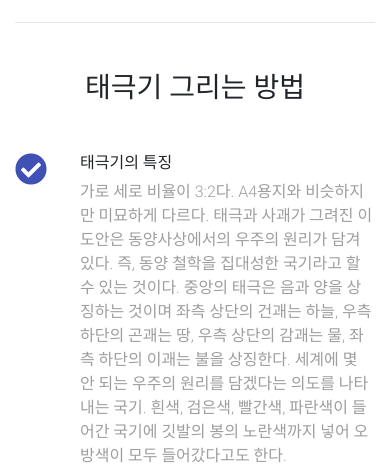
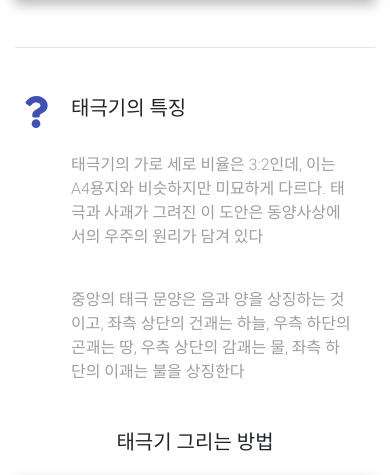
Before and after one commit to Korea-Flag-Classification/Web, a Flask app: page / in a window 390 px wide. Shown: the part 1754-2229 px from the top of the page. Run offline with Flask 2, Linux system fonts and the light colour scheme; some libraries are stand-ins or nearby versions.

Commit message:
Upload html

```diff
--- a/pybo/templates/index.html
+++ b/pybo/templates/index.html
@@ -29,7 +29,7 @@
 
       </style>
     <style type="text/css">/* Chart.js */
-    @-webkit-keyframes chartjs-render-animation{from{opacity:0.99}to{opacity:1}}@keyframes chartjs-render-animation{from{opacity:0.99}to{opacity:1}}.chartjs-render-monitor{-webkit-animation:chartjs-render-animation 0.001s;animation:chartjs-render-animation 0.001s;}</style></head>
+    @-webkit-keyframes chartjs-render-animation{from{opacity:0.5}to{opacity:0.7}}@keyframes chartjs-render-animation{from{opacity:0.5}to{opacity:0.7}}.chartjs-render-monitor{-webkit-animation:chartjs-render-animation 0.001s;animation:chartjs-render-animation 0.001s;}</style></head>
 
     <body>
       <nav class="navbar fixed-top navbar-expand-lg navbar-dark scrolling-navbar">
@@ -76,7 +76,7 @@
 
           <!--First slide-->
           <div class="carousel-item">
-            <div class="view" style="background-image: url('https://cdn.pixabay.com/photo/2017/11/08/08/07/gyeongbok-palace-2929520_960_720.jpg'); background-repeat: no-repeat; background-size: cover;">
+            <div class="view" style="background-image: url('https://cdn.pixabay.com/photo/2017/11/08/08/07/gyeongbok-palace-2929520_960_720.jpg'); background-repeat: no-repeat; background-size: cover; opacity: 0.8">
 
               <!-- Mask & flexbox options-->
               <div class="mask rgba-black-light d-flex justify-content-center align-items-center">
@@ -88,15 +88,19 @@
                   </h1>
 
                   <p>
-                    <strong>South Krea Flag CLassification</strong>
+                    <strong>Taegeukgi classification AI</strong>
                   </p>
 
                   <p class="mb-4 d-none d-md-block">
                     <strong>태극기 분류를 위해서는 아래에 링크를 넣어주시고 예측 결과를 눌러주세요.</strong>
                   </p>
 
+                  <p class="mb-4 d-none d-md-block">
+                    <strong>For Taegeukgi classification, please insert the link below and click the prediction result.</strong>
+                  </p>
+
                   <div class="agile-its">
-                    <h2>Taegeukgi Classifier</h2>
+                    <h2></h2>
                     <div class="w3layouts">
                         <div class="photos-upload-view">
                             <form id="upload" action="/predict" method="POST" enctype="multipart/form-data">
@@ -128,7 +132,7 @@
 
           <!--Second slide-->
           <div class="carousel-item">
-            <div class="view" style="background-image: url('https://cdn.pixabay.com/photo/2019/10/24/08/55/palaces-4573799_960_720.jpg'); background-repeat: no-repeat; background-size: cover;">
+            <div class="view" style="background-image: url('https://cdn.pixabay.com/photo/2019/10/24/08/55/palaces-4573799_960_720.jpg'); background-repeat: no-repeat; background-size: cover; opacity: 0.8;">
 
               <!-- Mask & flexbox options-->
               <div class="mask rgba-black-light d-flex justify-content-center align-items-center">
@@ -140,15 +144,19 @@
                   </h1>
 
                   <p>
-                    <strong>South Krea Flag CLassification</strong>
+                    <strong>Taegeukgi classification AI</strong>
                   </p>
 
                   <p class="mb-4 d-none d-md-block">
                     <strong>태극기 분류를 위해서는 아래에 링크를 넣어주시고 예측 결과를 눌러주세요.</strong>
                   </p>
 
+                  <p class="mb-4 d-none d-md-block">
+                    <strong>For Taegeukgi classification, please insert the link below and click the prediction result.</strong>
+                  </p>
+
                   <div class="agile-its">
-                    <h2>Taegeukgi Classifier</h2>
+                    <h2></h2>
                     <div class="w3layouts">
                         <div class="photos-upload-view">
                             <form id="upload" action="/predict" method="POST" enctype="multipart/form-data">
@@ -180,7 +188,7 @@
 
           <!--Third slide-->
           <div class="carousel-item active">
-            <div class="view" style="background-image: url('https://cdn.pixabay.com/photo/2017/12/06/17/07/gwanghwamun-3002209_960_720.jpg'); background-repeat: no-repeat; background-size: cover;">
+            <div class="view" style="background-image: url('https://cdn.pixabay.com/photo/2017/12/06/17/07/gwanghwamun-3002209_960_720.jpg'); background-repeat: no-repeat; background-size: cover; opacity: 0.8">
 
               <!-- Mask & flexbox options-->
               <div class="mask rgba-black-light d-flex justify-content-center align-items-center">
@@ -192,15 +200,19 @@
                   </h1>
 
                   <p>
-                    <strong>South Krea Flag CLassification</strong>
+                    <strong>Taegeukgi classification AI</strong>
                   </p>
 
                   <p class="mb-4 d-none d-md-block">
                     <strong>태극기 분류를 위해서는 아래에 링크를 넣어주시고 예측 결과를 눌러주세요.</strong>
                   </p>
 
+                  <p class="mb-4 d-none d-md-block">
+                    <strong>For Taegeukgi classification, please insert the link below and click the prediction result.</strong>
+                  </p>
+
                   <div class="agile-its">
-                    <h2>Taegeukgi Classifier</h2>
+                    <h2></h2>
                     <div class="w3layouts">
                         <div class="photos-upload-view">
                             <form id="upload" action="/predict" method="POST" enctype="multipart/form-data">
@@ -256,7 +268,6 @@
                 <!--Section: Main info-->
 
                 <hr class="my-5">
-                <hr class="my-5">
 
 
                 <!--Section: Main features & Quick Start-->
@@ -277,13 +288,13 @@
                         </div>
                         <div class="col-10">
                           <h5 class="feature-title">태극기란?</h5>
-                          <p class="grey-text">대한민국의 국기. 흰색 배경 중앙에 파란색과 빨간색의 태극을,
-                            네 귀퉁이에는 검은색의 사괘를 그린 것</p>
+                          <div style="height:25px"></div>
+                          <p class="grey-text">대한민국의 국기. 태극기는 흰색 바탕 중앙에 파란색과 빨간색의 태극 문양과 네 귀퉁이에는 검은색의 사괘로 구성되어 있다.</p>
                         </div>
                       </div>
                       <!--/First row-->
 
-                      <div style="height:30px"></div>
+                      <div style="height:15px"></div>
 
                       <!--Second row-->
                       <div class="row">
@@ -292,18 +303,17 @@
                         </div>
                         <div class="col-10">
                           <h5 class="feature-title"></h5>
-                          <p class="grey-text">1882년 조미수호통상조약에서 최초로 사용되었으며,
-                            1883년 1월 27일 조선의 정식 국기로 선포되었다.
-                            대한제국이 1910년 국권을 상실한 이후 일본 정부에 의해 사용이 금지되었으나
-                            일제강점기 내내 독립운동의 상징으로 기능하였으며,
-                            1945년 광복과 함께 자유롭게 게양할 수 있게 되었다.
-                            북한 역시 광복 이후부터 1948년에 인공기가 제정되기 전까지 2년간 태극기를 사용하였다.
+                          <p class="grey-text">태극기는 1882년에 조미수호통상조약에서 최초로 사용되었고, 1883년 1월 27일에 조선의 정식 국기로 선포되었다.</p>
+                            <div style="height:15px"></div>
+                            <p class="grey-text">
+                              대한제국이 1910년 국권을 상실한 이후, 태극기는 일본 정부에 의해 사용이 금지되었으나 일제강점기 내내 독립운동의 상징으로 사용되었으며,
+                              1945년에 대한민국의 광복과 함께 자유롭게 게양할 수 있게 되었다. 북한 역시도 광복 이후부터 1948년에 인공기가 제정되기 전까지는 2년 동안 이 태극기를 사용하였다. </p>
                           </p>
                         </div>
                       </div>
                       <!--/Second row-->
 
-                      <div style="height:30px"></div>
+                      <div style="height:15px"></div>
 
                     </div>
                     <!--/Grid column-->
@@ -326,74 +336,65 @@
 
                 <hr class="my-5">
 
-                <!--Section: Not enough-->
                 <section>
 
-                  <h2 class="my-5 h3 text-center">태극기 그리는 방법</h2>
+                  <h3 class="h3 text-center mb-5"></h3>
 
-                  <!--First row-->
-                  <div class="row features-small mb-5 mt-3 wow fadeIn" style="visibility: visible; animation-name: fadeIn;">
+                  <!--Grid row-->
+                  <div class="row wow fadeIn" style="visibility: visible; animation-name: fadeIn;">
 
-                    <!--First column-->
-                    <div class="col-md-4">
+                    <!--Grid column-->
+                    <div class="col-lg-6 col-md-12 px-4">
+
                       <!--First row-->
                       <div class="row">
-                        <div class="col-2">
-                          <i class="fas fa-check-circle fa-2x indigo-text"></i>
+                        <div class="col-1 mr-3">
+                          <i class="fas fa-question fa-2x mb-1 indigo-text" aria-hidden="true"></i>
                         </div>
                         <div class="col-10">
-                          <h6 class="feature-title">태극기의 특징</h6>
-                          <p class="grey-text">가로 세로 비율이 3:2다. A4용지와 비슷하지만 미묘하게 다르다.
-                             태극과 사괘가 그려진 이 도안은 동양사상에서의 우주의 원리가 담겨 있다.
-                             즉, 동양 철학을 집대성한 국기라고 할 수 있는 것이다.
-                             중앙의 태극은 음과 양을 상징하는 것이며 좌측 상단의 건괘는 하늘, 우측 하단의 곤괘는 땅, 우측 상단의 감괘는
-                             물, 좌측 하단의 이괘는 불을 상징한다.
-                             세계에 몇 안 되는 우주의 원리를 담겠다는 의도를 나타내는 국기.
-                             흰색, 검은색, 빨간색, 파란색이 들어간 국기에 깃발의 봉의 노란색까지 넣어 오방색이 모두 들어갔다고도 한다.
-                          </p>
-                          <div style="height:15px"></div>
+                          <h5 class="feature-title">태극기의 특징</h5>
+                          <div style="height:25px"></div>
+                          <p class="grey-text">태극기의 가로 세로 비율은 3:2인데, 이는 A4용지와 비슷하지만 미묘하게 다르다. 태극과 사괘가 그려진 이 도안은 동양사상에서의 우주의 원리가 담겨 있다</p>
                         </div>
                       </div>
                       <!--/First row-->
 
-                    </div>
-                    <!--/First column-->
+                      <div style="height:15px"></div>
 
-                    <!--Second column-->
-                    <div class="col-md-4 flex-center">
-                      <img src="https://github.com/Korea-Flag-Classification/Korea_Flag_Classification/blob/main/content/%ED%83%9C%EA%B7%B9%EA%B8%B0%20%EA%B7%B8%EB%A6%AC%EB%8A%94%20%EB%B0%A9%EB%B2%95.jpg?raw=truehttps://mdbootstrap.com/img/Others/screens.png" alt="MDB Magazine Template displayed on iPhone" class="z-depth-0 img-fluid">
-                    </div>
-                    <!--/Second column-->
+                      <!--Second row-->
+                      <div class="row">
+                        <div class="col-1 mr-3">
 
-                    <!--Third column-->
-                    <div class="col-md-4 mt-2">
-                      <!--First row-->
-                      <div class="row">
-                        <div class="col-2">
-                          <i class="fas fa-check-circle fa-2x indigo-text"></i>
                         </div>
                         <div class="col-10">
-                          <h6 class="feature-title">외국에서 태극기에 대한 이미지</h6>
-                          <p class="grey-text">비교적 그리기 까다롭기는 하지만 외국인들에게는 태극 문양이 주는 동양적
-                            이미지가 꽤 인상적이라고 한다. 태극과 건곤감리가 들어간 지극히 도교스러운 디자인 때문에,
-                            중국에서는 태극기를 보고 한국인의 조상들 중에서 도사가 많았거나,
-                            혹은 조선이나 대한민국 자체가 도사들이 세운 나라가 아니었나 생각하면서 말이 통하는
-                            한국인에게 이걸 물어보는 경우도 있다.
-                          </p>
-                          <div style="height:15px"></div>
+                          <h5 class="feature-title"></h5>
+                          <p class="grey-text">중앙의 태극 문양은 음과 양을 상징하는 것이고, 좌측 상단의 건괘는 하늘, 우측 하단의 곤괘는 땅, 우측 상단의 감괘는 물, 좌측 하단의 이괘는 불을 상징한다 </p>
+                            <div style="height:15px"></div>
                         </div>
                       </div>
-                      <!--/First row-->
+                      <!--/Second row-->
+
+                      <div style="height:15px"></div>
+
                     </div>
-                    <!--/Third column-->
+                    <!--/Grid column-->
+
+                    <!--Grid column-->
+                    <div class="col-lg-6 col-md-12">
+
+                      <p class="h5 text-center mb-4">태극기 그리는 방법
+                      </p>
+                        <img src="https://github.com/Korea-Flag-Classification/Korea_Flag_Classification/blob/main/content/%ED%83%9C%EA%B7%B9%EA%B8%B0%20%EA%B7%B8%EB%A6%AC%EB%8A%94%20%EB%B0%A9%EB%B2%95.jpg?raw=truehttps://mdbootstrap.com/img/Others/screens.png" class="img-fluid z-depth-1-half" alt="">
+
+                    </div>
+                    <!--/Grid column-->
 
                   </div>
-                  <!--/First row-->
+                  <!--/Grid row-->
 
                 </section>
-                <!--Section: Not enough-->
 
-                <hr class="mb-5">
+                <hr class="my-5">
 
                 <section class="mt-5 wow fadeIn" style="visibility: visible; animation-name: fadeIn;">
 
@@ -429,7 +430,7 @@
                         Source code is also available</p>
 
                       <!-- CTA -->
-                      <a target="_blank" href="https://mdbootstrap.com/docs/jquery/getting-started/download/" class="btn btn-grey btn-md waves-effect waves-light">GitHub Link
+                      <a target="_blank" href="https://github.com/Korea-Flag-Classification" class="btn btn-grey btn-md waves-effect waves-light">GitHub Link
                         <i class="fas fa-code fa-2x mb-1 indigo-text"></i>
                       </a>
 
```
Also changed, not shown: 1 other file.
